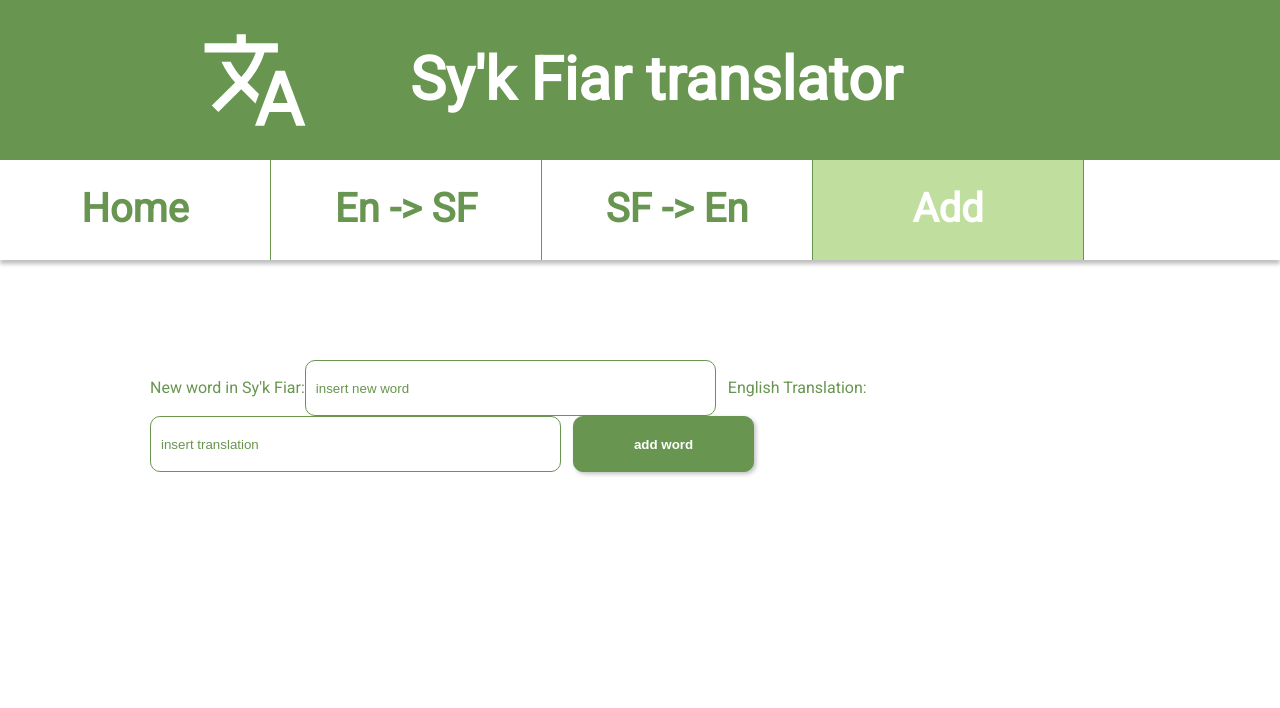
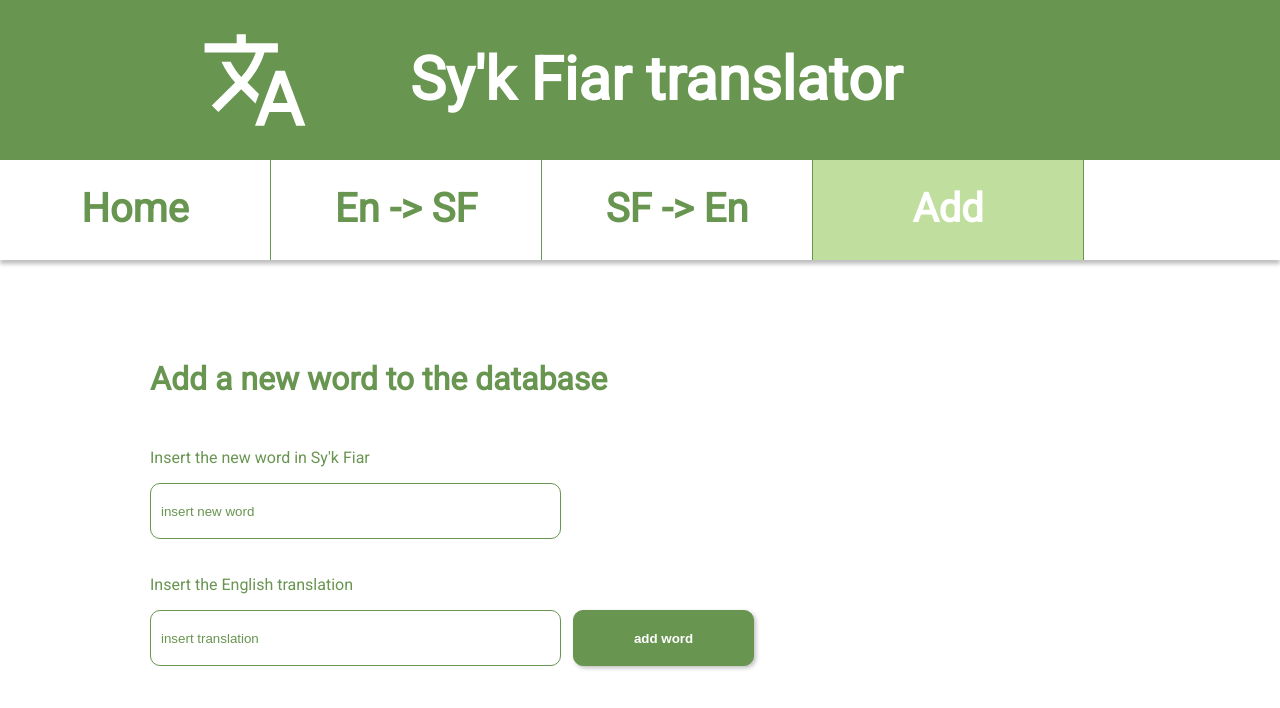
Before and after one commit to MareikeTaeubner/sy-k-fiar-translator, a React (Create React App) app: page /add in a window 1280 px wide. Shown: the top 708 px of the page. Built offline with nearby package versions, Linux system fonts and the light colour scheme; what lowdb would draw is missing.

Commit message:
added styling for the add word view

```diff
--- a/src/AddWord.js
+++ b/src/AddWord.js
@@ -21,14 +21,15 @@ function AddWord() {
   return (
     <div>
       <form onSubmit={handleSubmit}>
-        <label>New word in Sy'k Fiar:</label>
+        <h1>Add a new word to the database</h1>
+        <p>Insert the new word in Sy'k Fiar</p>
         <input
           type="text"
           placeholder="insert new word"
           onChange={e => setWord(e.target.value)}
           value={word}
         />
-        <label>English Translation:</label>
+        <p>Insert the English translation</p>
         <input
           type="text"
           placeholder="insert translation"
--- a/src/App.css
+++ b/src/App.css
@@ -76,6 +76,7 @@ input[type="text"] {
   color: #689550;
   font-weight: bold;
   margin-right: 12px;
+  margin-bottom: 20px;
 }
 
 input[type="text"]:focus {
```
